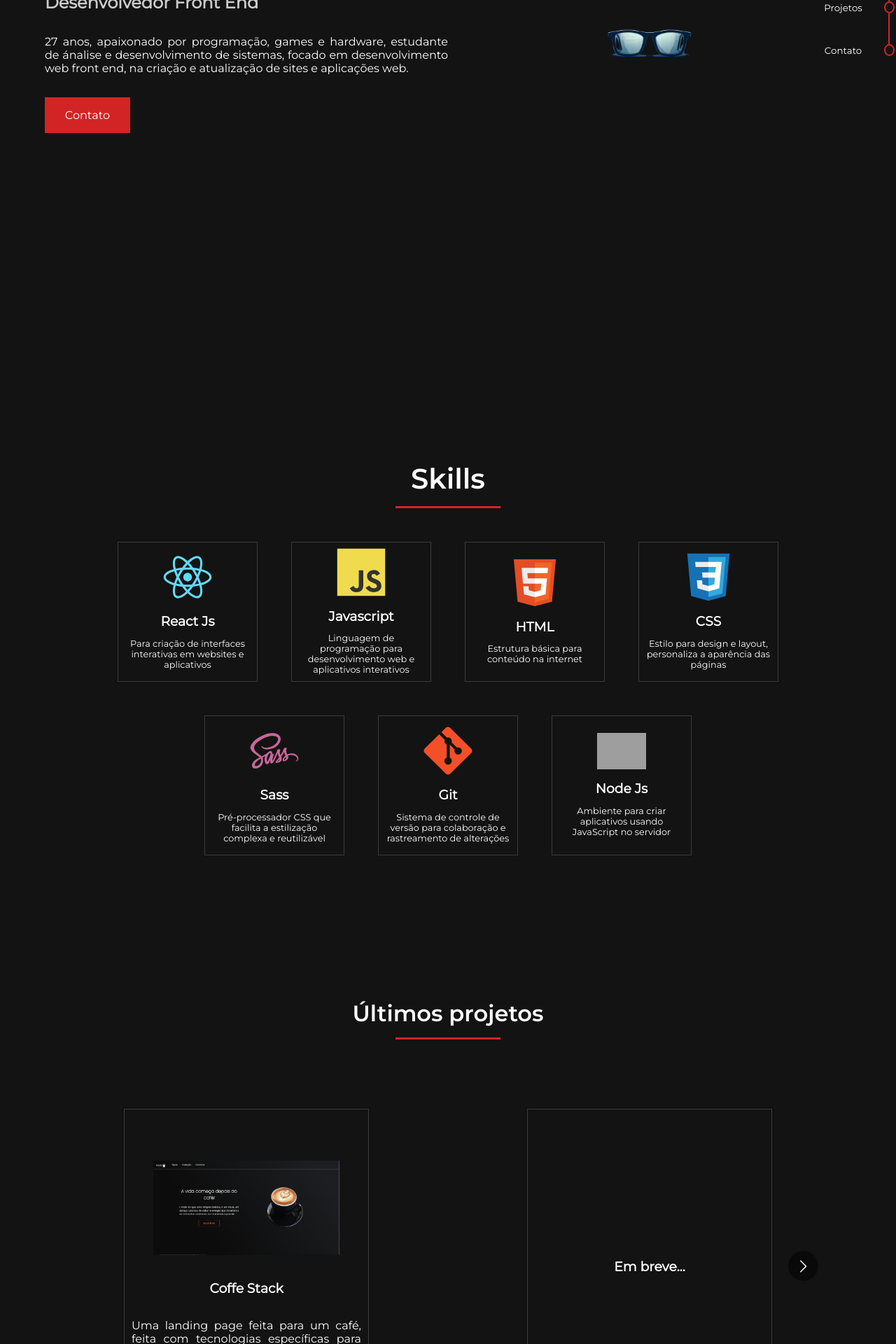
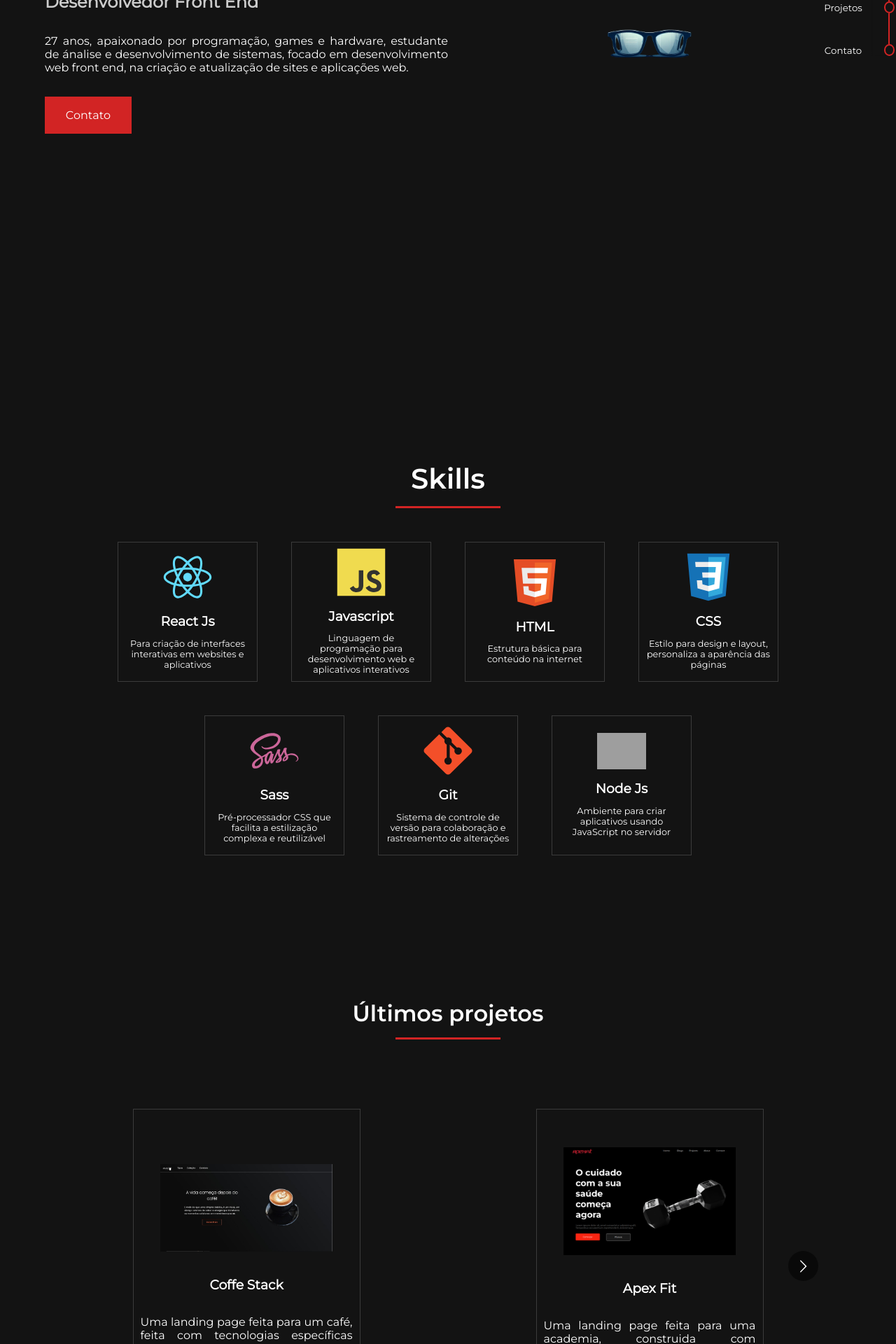
Before and after one commit to adiltonss/adiltons, a React (Vite) app: page / in a window 1280 px wide. Shown: the part 420-2340 px from the top of the page at 70% size. Built offline with nearby package versions, Linux system fonts and the light colour scheme; grey boxes are pictures that could not be loaded.

Commit message:
navbar bug fix

```diff
--- a/src/components/aboutme/Aboutme.module.scss
+++ b/src/components/aboutme/Aboutme.module.scss
@@ -36,13 +36,15 @@
         }
 
         button {
+            transition: all .1s ease-in-out;
             align-self: flex-start;
             background-color: #d22424;
             padding: 1em 1.8em;
             border: 2px solid #d2242400;
-            border: none;
+            border: thin solid #00000000;
             color: #fff;
             font-size: 1em;
+            cursor: pointer;
         }
 
 
--- a/src/components/projs/Projects.jsx
+++ b/src/components/projs/Projects.jsx
@@ -1,5 +1,6 @@
 import styles from './Projects.module.scss'
 import coffeStackpreview from "../../assets/images/coffe stack.jpeg"
+import apexfitPreview from "../../assets/images/apexfit.png"
 import Carousel from 'react-multi-carousel'
 import 'react-multi-carousel/lib/styles.css'
 
@@ -43,9 +44,14 @@ export default function Projects(){
                         <p>Uma landing page feita para um café, feita com tecnologias específicas para tornar a página atrativa e fornecer uma fantástica experiência.</p>
                     </div>
                     <div className={styles.item}>
-                        <img/>
-                        <h3>Em breve...</h3>
-                        <p></p>
+                    <div className={styles.imgCont}>
+                            <img src={apexfitPreview} alt="" />
+                            <a href="https://apexfit.vercel.app/" target='blank'></a>
+                        </div>
+
+                        <h3>
+                            <a href="https://apexfit.vercel.app/" target='blank'>Apex Fit</a></h3>
+                        <p>Uma landing page feita para uma academia, construida com tecnologias especificas para tornar a experiência de usuário única em qualquer tipo de dispositivo!</p>
                     </div>
                     <div className={styles.item}>
                         <img/>
--- a/src/components/projs/Projects.module.scss
+++ b/src/components/projs/Projects.module.scss
@@ -47,6 +47,21 @@
                     a{
                         text-decoration: none;
                         color: #fff;
+                        position: relative;
+                    }
+                    a::after{
+                        content: ' ';
+                        width: 0;
+                        height: 1px;
+                        background-color: #fff;
+                        position: absolute;
+                        bottom: -10px;
+                        left: 50%;
+                        transform: translateX(-50%);
+                        transition: all .3s ease-in-out;
+                    }
+                    a:hover:after{
+                        width: 100%;
                     }
                 }
                 .imgCont{
@@ -68,7 +83,7 @@
                     text-align: justify;
                 }
                 @media screen and (min-width: 800px) {
-                    width: 350px;
+                    width: 325px;
                     margin: 0 auto;
                 }
             }
```
Also changed, not shown: src/assets/images/apexfit.png (added).
